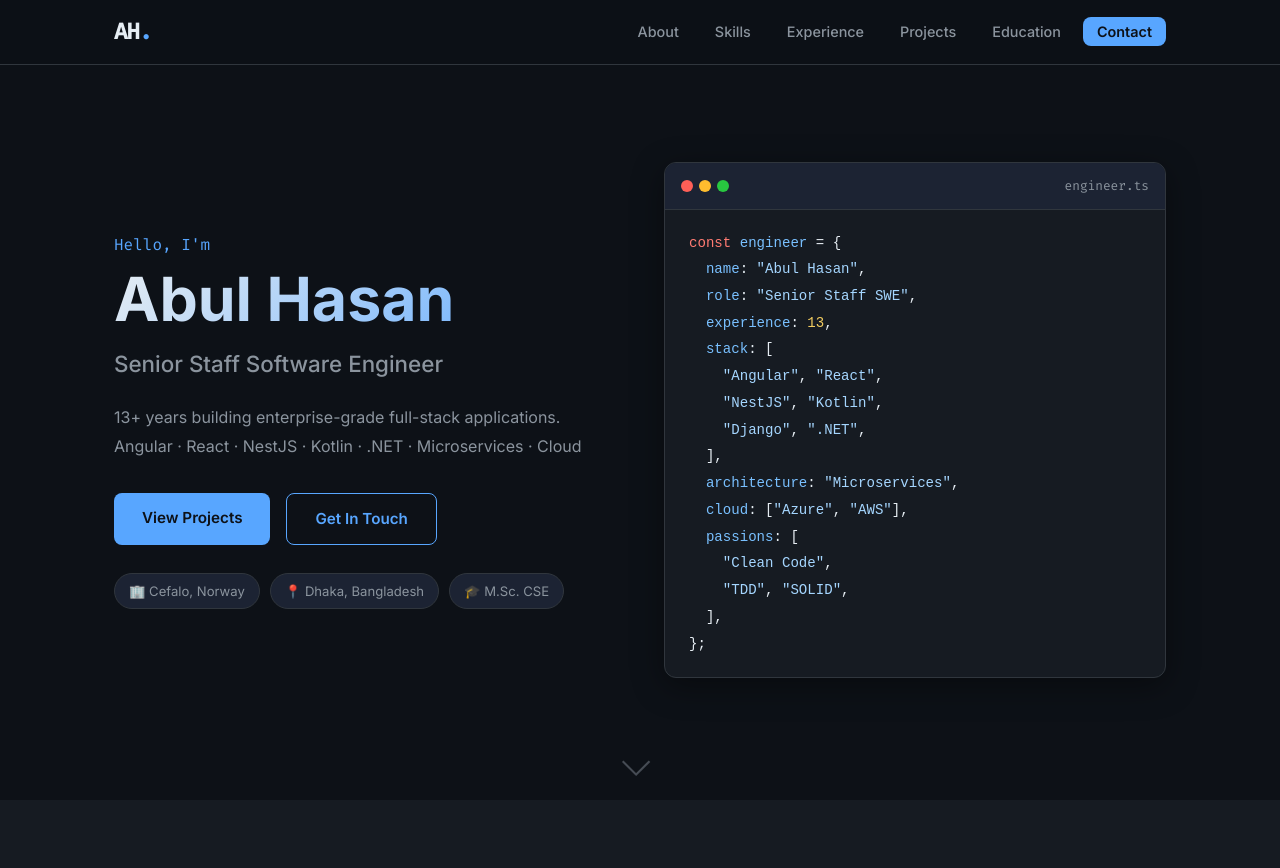
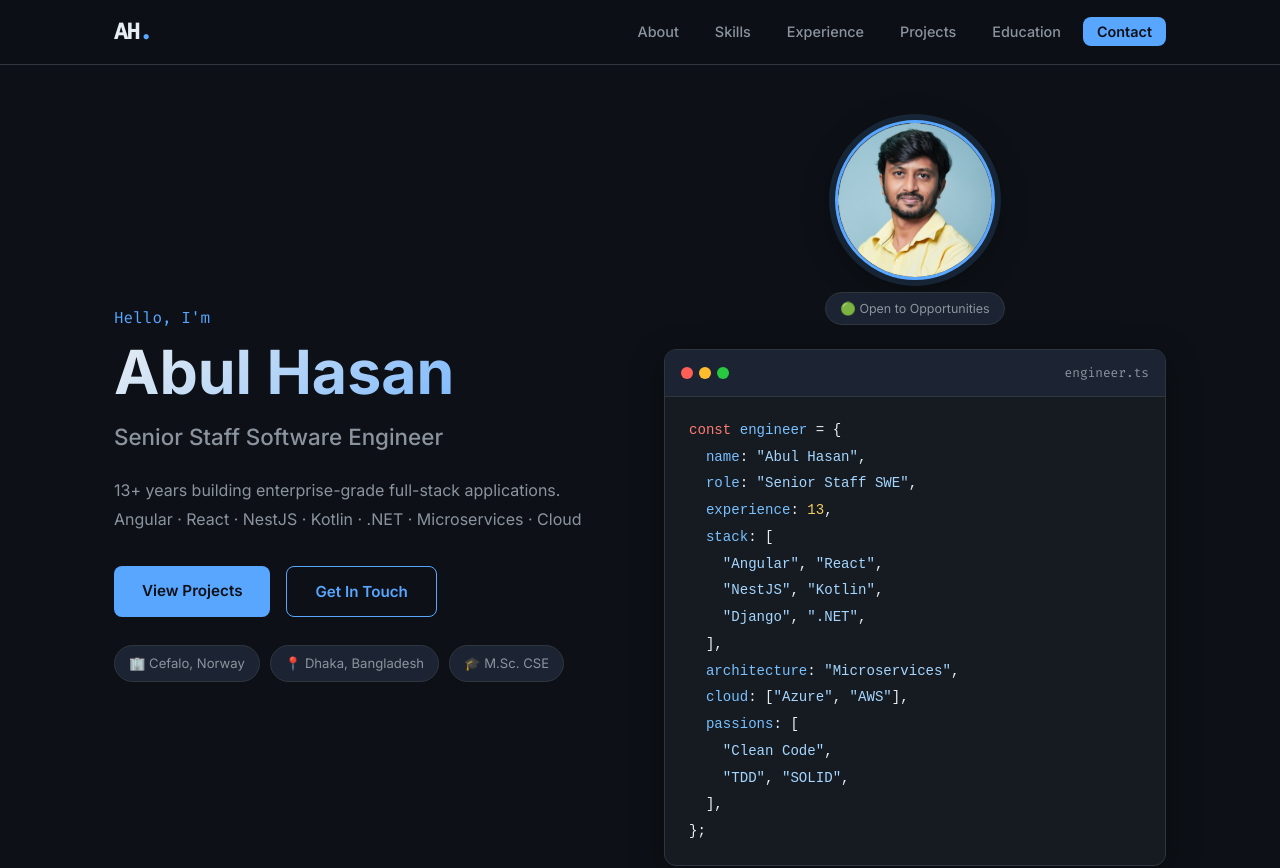
Before and after one commit to ahasan09/ahasan09.github.io, a plain HTML site: page index.html in a window 1280 px wide. Shown: the top 868 px of the page. Drawn offline with Linux system fonts and the light colour scheme.

Commit message:
feat: add profile photo as circular avatar in hero section and og:image meta tag

```diff
--- a/index.html
+++ b/index.html
@@ -8,6 +8,7 @@
   <meta property="og:title" content="Abul Hasan — Senior Staff Software Engineer" />
   <meta property="og:description" content="13+ years of full-stack excellence. Angular · React · NestJS · Kotlin · Django · Microservices · Cloud." />
   <meta property="og:type" content="website" />
+  <meta property="og:image" content="https://ahasan09.github.io/avatar-square.png" />
   <title>Abul Hasan | Senior Staff Software Engineer</title>
   <link rel="stylesheet" href="style.css" />
   <link rel="preconnect" href="https://fonts.googleapis.com" />
@@ -56,6 +57,10 @@
       </div>
     </div>
     <div class="hero-visual">
+      <div class="hero-avatar-wrap">
+        <img src="avatar.png" alt="Abul Hasan" class="hero-avatar" width="200" height="200" />
+        <span class="hero-avatar-badge">🟢 Open to Opportunities</span>
+      </div>
       <div class="code-card">
         <div class="code-card-header">
           <span class="dot red"></span><span class="dot yellow"></span><span class="dot green"></span>
--- a/style.css
+++ b/style.css
@@ -152,6 +152,25 @@ section { padding: 100px 0; }
   background: var(--bg3); border: 1px solid var(--border);
   padding: 6px 14px; border-radius: 20px;
   font-size: .82rem; color: var(--text2);
+}
+
+/* avatar */
+.hero-avatar-wrap {
+  display: flex; flex-direction: column; align-items: center;
+  gap: 12px; margin-bottom: 24px;
+}
+.hero-avatar {
+  width: 160px; height: 160px; border-radius: 50%;
+  object-fit: cover;
+  border: 3px solid var(--accent);
+  box-shadow: 0 0 0 6px rgba(88,166,255,.15), var(--shadow);
+  transition: var(--transition);
+}
+.hero-avatar:hover { transform: scale(1.04); box-shadow: 0 0 0 8px rgba(88,166,255,.22), var(--shadow); }
+.hero-avatar-badge {
+  background: var(--bg3); border: 1px solid var(--border);
+  padding: 5px 14px; border-radius: 20px;
+  font-size: .78rem; color: var(--text2);
 }
 
 /* code card */
@@ -369,7 +388,8 @@ footer a:hover { color: var(--accent); }
     text-align: center;
   }
   .hero-actions, .hero-badges { justify-content: center; }
-  .hero-visual { display: none; }
+  .hero-visual { display: flex; flex-direction: column; align-items: center; }
+  .code-card { display: none; }
   .scroll-down { display: none; }
 
   .about-grid  { grid-template-columns: 1fr; }
```
Also changed, not shown: avatar-square.png (added), avatar.png (added).
